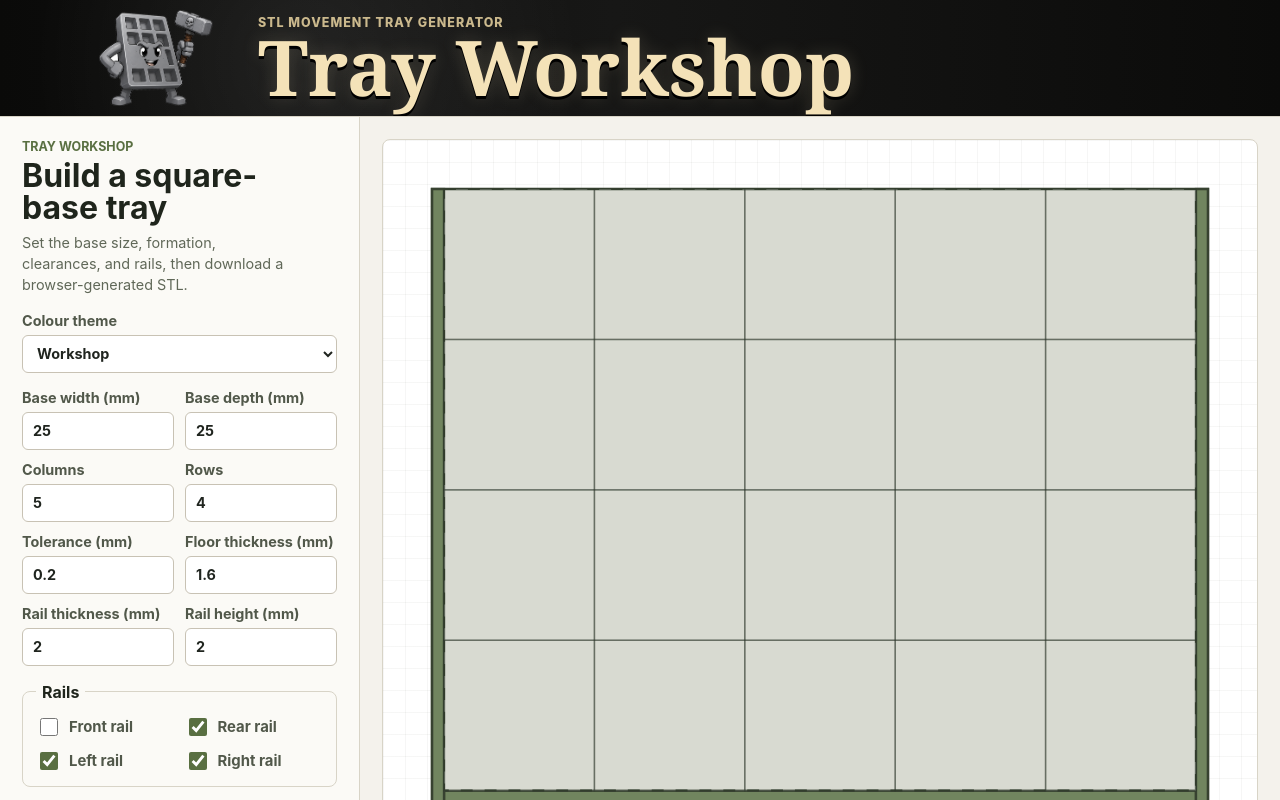
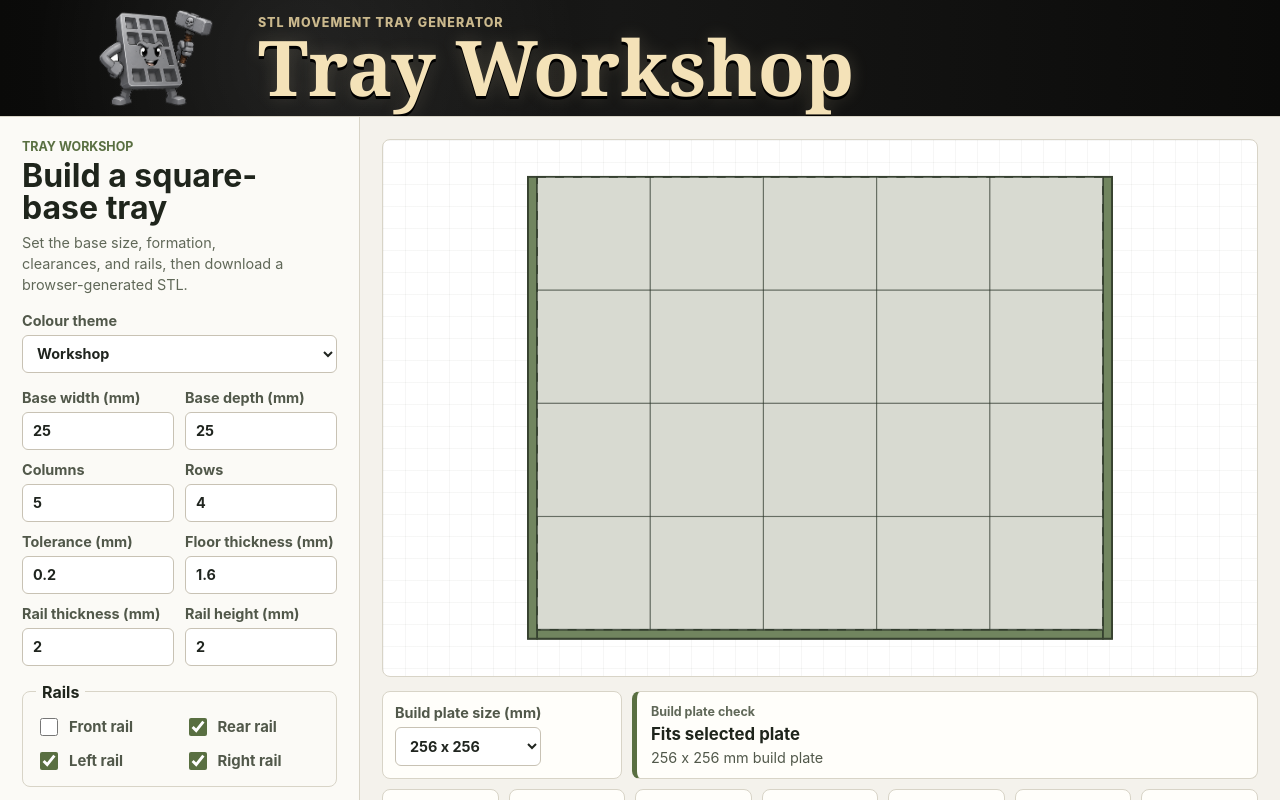
Before and after one commit to greyplasticmodelling/tray-workshop, a React (Vite) app: page / in a window 1280 px wide. Shown: the top 800 px of the page. Built offline with nearby package versions, Linux system fonts and the light colour scheme.

Commit message:
Limit preview size on wide screens

```diff
--- a/src/styles.css
+++ b/src/styles.css
@@ -325,13 +325,16 @@ h1 {
 .preview-panel {
   min-width: 0;
   display: grid;
-  grid-template-rows: minmax(260px, 1fr) auto;
+  grid-template-rows: auto auto;
   gap: 14px;
   padding: 22px;
+  align-content: start;
 }
 
 .preview-frame {
-  min-height: 300px;
+  width: min(100%, 980px);
+  height: clamp(260px, 42vw, 560px);
+  justify-self: center;
   border: 1px solid var(--border);
   border-radius: 8px;
   background:
@@ -345,7 +348,6 @@ h1 {
 .preview-frame svg {
   width: 100%;
   height: 100%;
-  min-height: 300px;
   display: block;
 }
 
@@ -547,6 +549,6 @@ footer {
 
   .preview-frame,
   .preview-frame svg {
-    min-height: 260px;
+    height: 260px;
   }
 }
```
